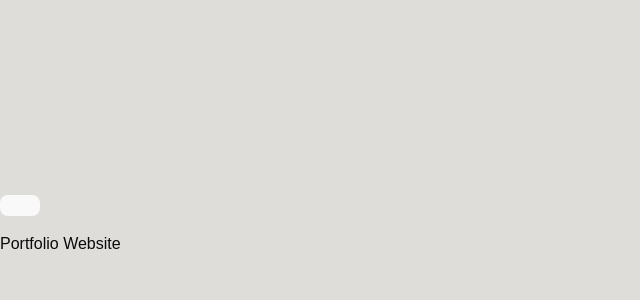
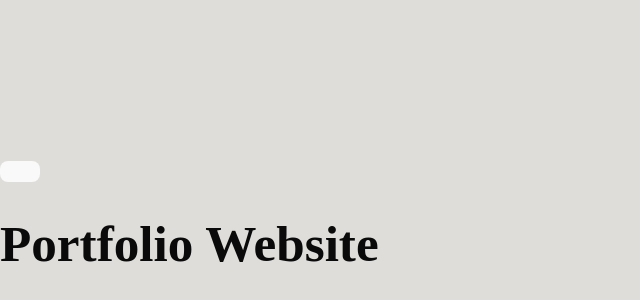
Before and after one commit to Alkonosttt/alkonosttt.github.io, a React (Vite) app: page / in a window 1280 px wide. Shown: the part 170-470 px from the top of the page, without its empty margins (0-640 px from the left). Built offline with nearby package versions, Linux system fonts and the light colour scheme; a web font is replaced by a local one.

Commit message:
Switched the title

```diff
--- a/src/App.tsx
+++ b/src/App.tsx
@@ -12,7 +12,7 @@ function App() {
   return (
     <>
       <button onClick={() => setTheme(theme === 'dark' ? 'light' : 'dark')}/>
-      <p>Portfolio Website</p>
+      <h1>Portfolio Website</h1>
     </>
   )
 }
```
